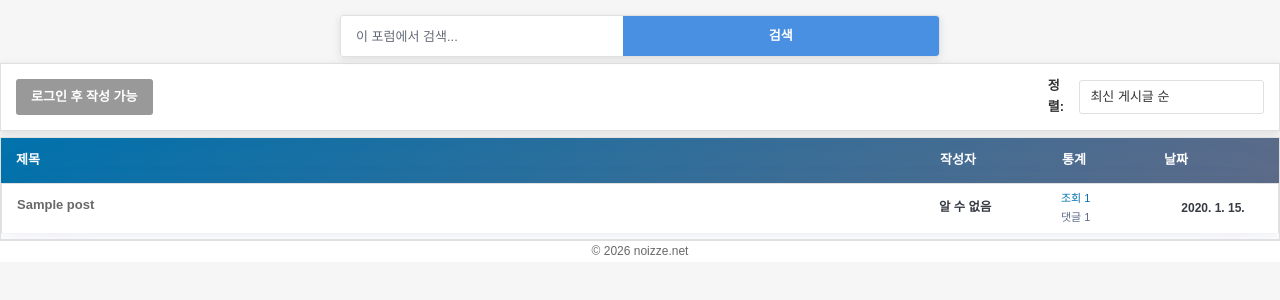
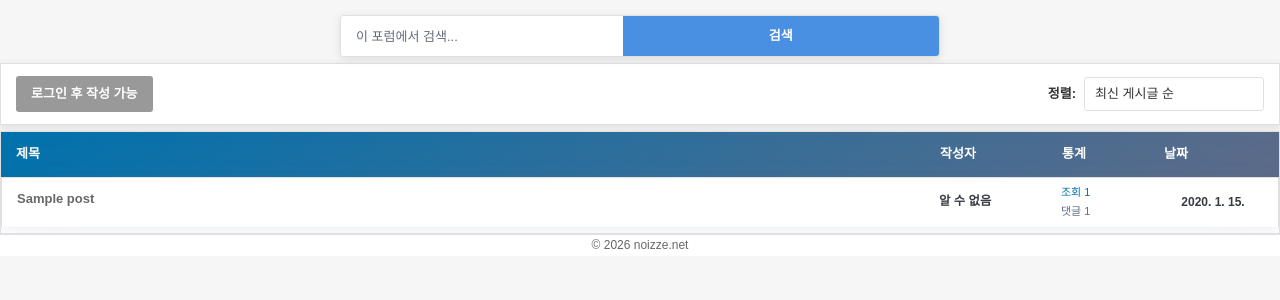
Before and after one commit to YUChoe/subcultureforum, a Node server app: page /forum/subforum/1 in a window 1280 px wide. Shown: the part 226-526 px from the top of the page. Run offline with Node 20, Linux system fonts and the light colour scheme; tables that the repository leaves empty hold one stand-in row (values such as "Sample post"); data that the repository does not hold is empty; some libraries are stand-ins or nearby versions.

Commit message:
fix: 정렬 라벨이 줄바꿈되지 않도록 수정

```diff
--- a/public/css/forum-style.css
+++ b/public/css/forum-style.css
@@ -268,6 +268,8 @@ section.forum-controls {
     font-size: 13px !important;
     color: #333 !important;
     margin: 0 !important;
+    white-space: nowrap !important;
+    flex-shrink: 0 !important;
 }
 
 .controls-right select {
```
